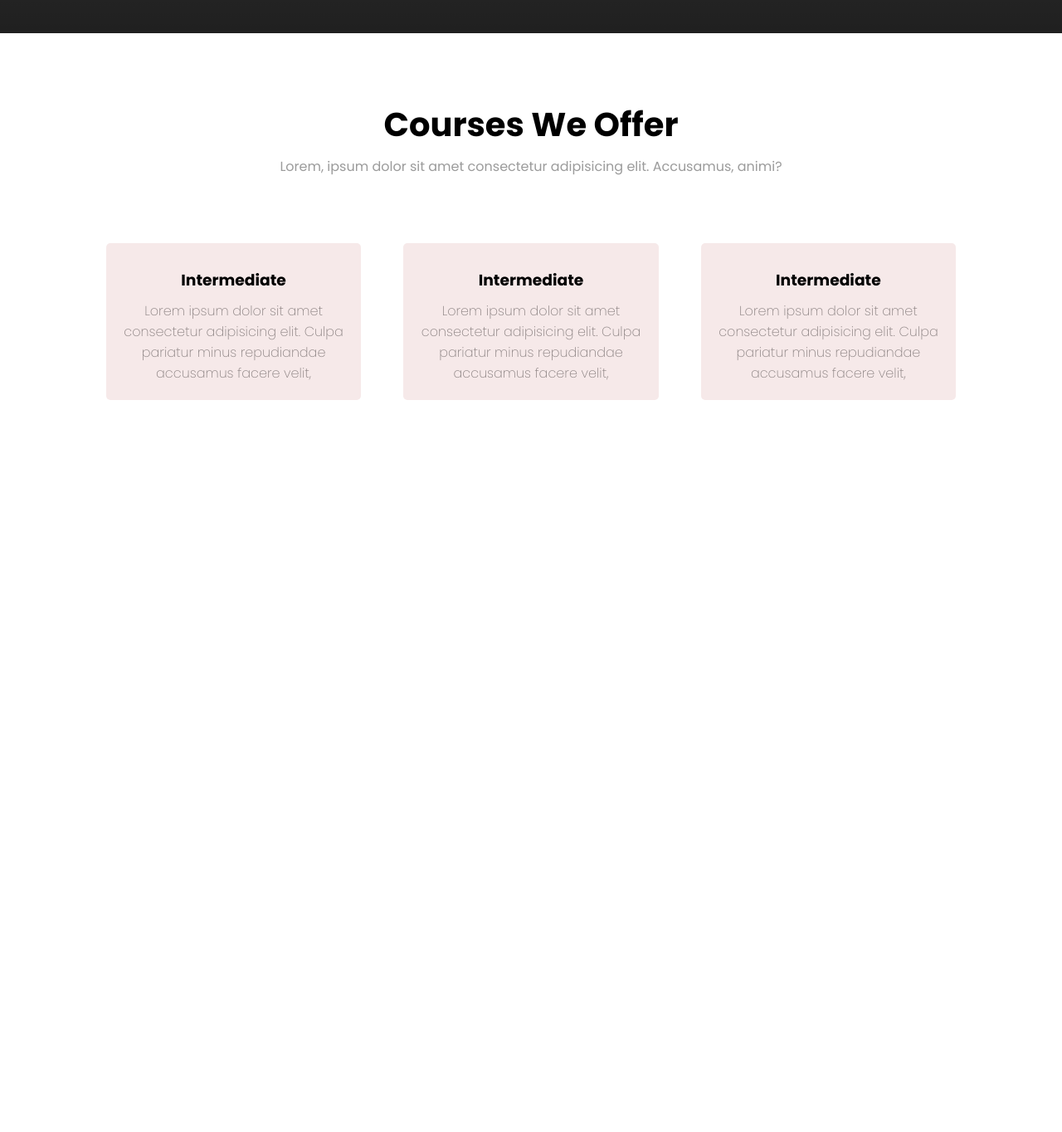
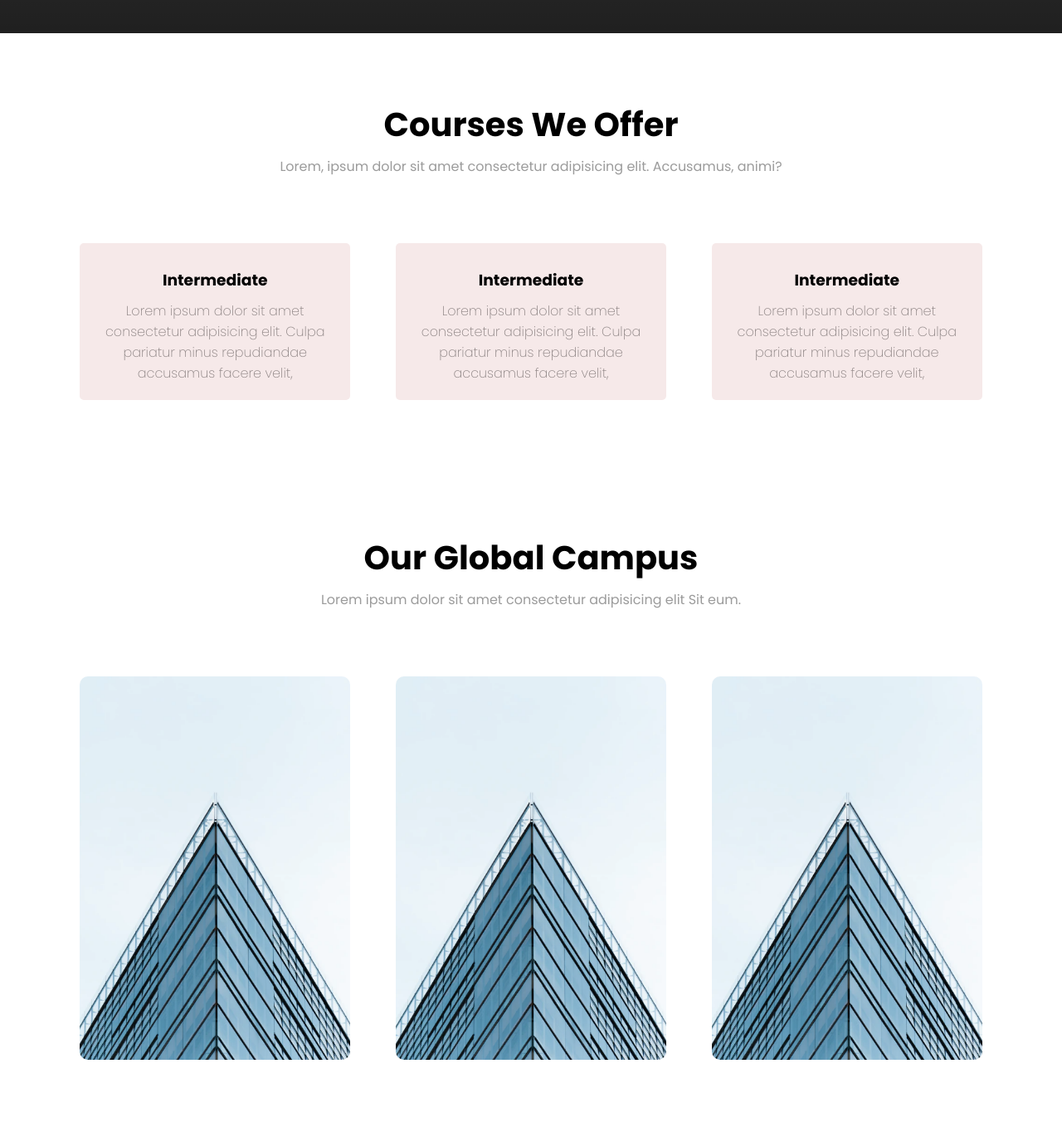
Before and after one commit to ibrahimsifat/University-website, a plain HTML site: page index.html in a window 1280 px wide. Shown: the part 760-2124 px from the top of the page at 83% size. Before the commit the page ends 1322 px from the top, so only its background shows below. Drawn offline with Linux system fonts and the light colour scheme; grey boxes are pictures that could not be loaded.

Commit message:
campus-section

```diff
--- a/index.html
+++ b/index.html
@@ -63,6 +63,42 @@
     </section>
 
 
+    <!-- our global campus section star hrer -->
+    <section>
+
+        <div class="campus">
+            <div class="sec-hadding">
+                <h1>Our Global Campus</h1>
+                <p>Lorem ipsum dolor sit amet consectetur adipisicing elit Sit eum.</p>
+            </div>
+            <div class="campus-wapper">
+                <div class="campus-card">
+                    <div class="image"><img src="img/london.png" alt=""></div>
+                    <div class="card-info">
+                        <h2>London</h2>
+                        <p>Lorem ipsum dolor sit amet consectetur adipisicing elit. Tempore aliquam dolore, corporis a dolor saepe!</p>
+                    </div>
+                </div>
+                <div class="campus-card">
+                    <div class="image"><img src="img/london.png" alt=""></div>
+                    <div class="card-info">
+                        <h2>London</h2>
+                        <p>Lorem ipsum dolor sit amet consectetur adipisicing elit. Tempore aliquam dolore, corporis a dolor saepe!</p>
+                    </div>
+                </div>
+                <div class="campus-card">
+                    <div class="image"><img src="img/london.png" alt=""></div>
+                    <div class="card-info">
+                        <h2>London</h2>
+                        <p>Lorem ipsum dolor sit amet consectetur adipisicing elit. Tempore aliquam dolore, corporis a dolor saepe!</p>
+                    </div>
+                </div>
+
+            </div>
+        </div>
+    </section>
+
+
 
 
 
--- a/style.css
+++ b/style.css
@@ -105,6 +105,7 @@ nav ul li a {
     font-weight: 700;
     text-transform: capitalize;
     transition: 0.3s ease;
+    margin-top: 10px;
 }
 
 .homecontant button:hover {
@@ -118,21 +119,21 @@ our courses offer style start here
 
 .courses {
     margin: 40px 0;
-    max-width: 80%;
+    max-width: 85%;
     margin: 0 auto;
 }
 
-.courses .sec-hadding {
+.sec-hadding {
     text-align: center;
     margin: 80px 0;
 }
 
-.courses .sec-hadding h1 {
+.sec-hadding h1 {
     margin-bottom: 8px;
     font-size: 40px;
 }
 
-.courses .sec-hadding p {
+.sec-hadding p {
     color: #9b9b9b;
 }
 
@@ -166,7 +167,54 @@ our courses offer style start here
 }
 
 
-/* media quary lessthen 800px */
+/*----------------------------
+our global campus styling start here
+ ----------------------*/
+
+.campus-wapper {
+    display: flex;
+    max-width: 85%;
+    margin: 0 auto;
+    align-items: center;
+    justify-content: space-between;
+}
+
+.campus-wapper .campus-card {
+    flex-basis: 30%;
+    margin-bottom: 80px;
+    position: relative;
+    overflow: hidden;
+}
+
+.campus-card:hover .card-info {
+    top: 0;
+}
+
+.campus-wapper img {
+    width: 100%;
+    height: auto;
+    border-radius: 10px;
+}
+
+.card-info {
+    position: absolute;
+    width: 100%;
+    height: 99%;
+    top: -150%;
+    left: 0;
+    background-color: rgba(246, 233, 233, 0.685);
+    text-align: center;
+    padding: 45% 2%;
+    border-radius: 10px;
+    transition: all .3s ease;
+}
+
+.card-info h2 {
+    padding-bottom: 20px;
+}
+
+
+/* media quary less then 800px */
 
 @media (max-width:800px) {
     nav ul {
@@ -211,8 +259,33 @@ our courses offer style start here
 }
 
 @media (max-width:700px) {
+    * {
+        overflow: hidden;
+    }
+    .homecontant {
+        text-align: center;
+    }
+    .homecontant h1 {
+        font-size: 22px;
+    }
+    .homecontant p {
+        font-size: 15px;
+    }
+    .homecontant button {
+        margin-top: 20px;
+        font-size: 15px;
+        font-size: 13px;
+    }
     .courses-wapper {
         flex-direction: column;
+    }
+    .campus-wapper {
+        flex-direction: column;
+        max-width: 84%;
+    }
+    .campus .sec-hadding {
+        max-width: 80%;
+        margin: 0 auto;
     }
 }
 
@@ -236,3 +309,8 @@ our courses offer style start here
         font-size: 13px;
     }
 }
+
+
+/* -----------------------------------
+onather section start here
+--------------------------------*/
```
